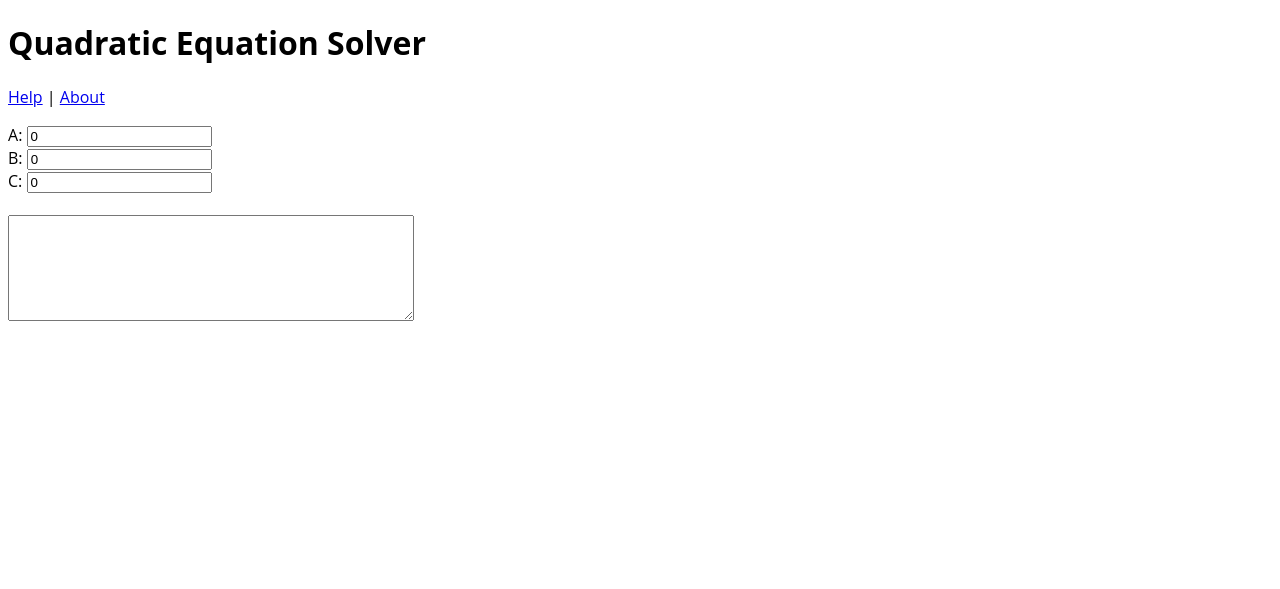
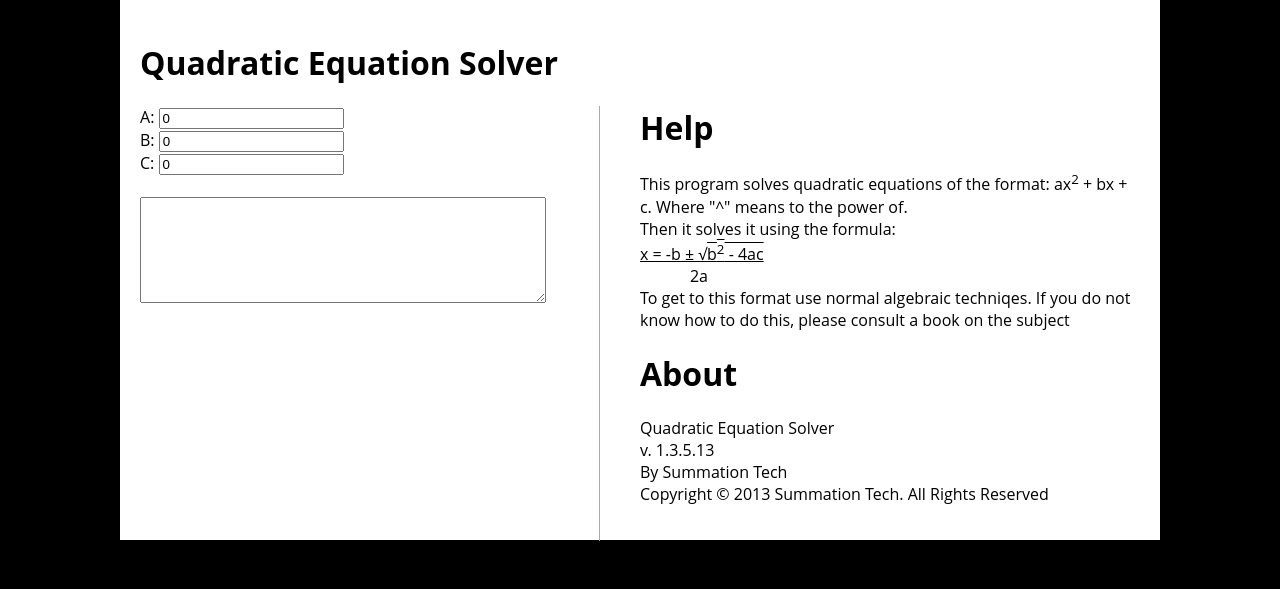
Before and after one commit to sumnerevans/quadratic-solver, a plain HTML site: page index.html in a window 1280 px wide. Drawn offline with Linux system fonts and the light colour scheme.

Commit message:
Moved Help, About to a div on the body from iframe; Improved page styling

```diff
--- a/index.html
+++ b/index.html
@@ -2,14 +2,25 @@
 <html lang="en">
     <head>
         <meta charset="utf-8" />
-        <title>Quadratic Solver</title>
+        <title>Quadratic Equation Solver</title>
         <link type="text/css" rel="stylesheet" href="styles.css">
         <script type="text/javascript" src="script.js"></script>
     </head>
     <body onload="QS.setup()">
+		<div class="center">
 			<h1>Quadratic Equation Solver</h1>
-        <iframe id="frame"></iframe>
-        <p><a id="help" href="javascript:void(0);">Help</a> | <a id="about" href="javascript:void(0);">About</a></p>
+			<div class="info">
+				<h1 class="help-header">Help</h1>
+				<p>This program solves quadratic equations of the format: ax<sup>2</sup> + bx + c. Where "^" means to the power of.<br>
+				Then it solves it using the formula:<br>
+				<span style="text-decoration: underline;">x = -b &#177; &#8730;<span style="text-decoration: overline;">b<sup>2</sup> - 4ac</span></span><br>
+				&nbsp;&nbsp;&nbsp;&nbsp;&nbsp;&nbsp;&nbsp;&nbsp;&nbsp;&nbsp;&nbsp;&nbsp;2a<br>
+				To get to this format use normal algebraic techniqes. If you do not know how to do this, please consult a book on the subject<br>
+				<h1>About</h1><p>Quadratic Equation Solver<br>
+				v. 1.3.5.13<br>
+				By Summation Tech<br>
+				Copyright &copy; 2013 Summation Tech. All Rights Reserved
+			</div>
 			<label for="a">A:</label>
 			<input type="number" id="a" value="0">
 			<br>
@@ -21,5 +32,6 @@
 			<br>
 			<br>
 			<textarea id="answer"></textarea>
+		</div>
     </body>
 </html>
--- a/script.js
+++ b/script.js
@@ -3,9 +3,6 @@ var QS = {
     bInput: null,
     cInput: null,
     answerTextarea: null,
-    iframe: null,
-    helpLink: null,
-    aboutLink: null,
 
     setup: function () {
         // Get all of the elements
@@ -13,9 +10,6 @@ var QS = {
         bInput = document.getElementById('b');
         cInput = document.getElementById('c');
         answerTextarea = document.getElementById('answer');
-        iframe = document.getElementById('frame').contentWindow.document;
-        helpLink = document.getElementById('help');
-        aboutLink = document.getElementById('about');
 
         // Load the data from local storage
         if (localStorage.savedAInput) {
@@ -26,11 +20,9 @@ var QS = {
         }
 
         // Add event listeners
-        aInput.addEventListener('keyup', QS.solveEquation, false);
-        bInput.addEventListener('keyup', QS.solveEquation, false);
-        cInput.addEventListener('keyup', QS.solveEquation, false);
-        helpLink.addEventListener('click', QS.printHelp, false);
-        aboutLink.addEventListener('click', QS.printAbout, false);
+        aInput.addEventListener('change', QS.solveEquation, false);
+        bInput.addEventListener('change', QS.solveEquation, false);
+        cInput.addEventListener('change', QS.solveEquation, false);
     },
 
     solveEquation: function () {
@@ -73,13 +65,5 @@ var QS = {
         // Print the answer to the screen
         answerTextarea.value = answer;
         console.log(answerTextarea);
-    },
-
-    printHelp: function () {
-        iframe.body.innerHTML = '<h1>Help</h1><p>This program solves quadratic equations of the format: ax^2 + bx + c. Where "^" means to the power of.<br>Then it solves it using the formula:<br> <span style="text-decoration: underline;">x = -b ± √<span style="text-decoration: overline;">b^2 - 4ac</span></span><br>&nbsp;&nbsp;&nbsp;&nbsp;&nbsp;&nbsp;&nbsp;&nbsp;&nbsp;&nbsp;&nbsp;&nbsp;2a<br>To get to this format use normal algebraic techniqes. If you do not know how to do this, please consult a book on the subject<br>';
-    },
-
-    printAbout: function () {
-        iframe.body.innerHTML = '<h1>About</h1><p style="font-family: monospace;">Quadratic Equation Solver<br>     v. 1.3.5.13<br>By Summation Tech<br>   Copyright &copy; 2013 Summation Tech. All Rights Reserved';
     }
 }
--- a/styles.css
+++ b/styles.css
@@ -1,15 +1,30 @@
 body {
     font-family: 'Open Sans', Arial;
+	background-color: black;
+	padding: 0;
+	margin: 0;
 }
 
-#frame {
+.info {
     float: right;
     width: 500px;
-    height: 500px;
-    border: none;
+	padding: 0 0 20px 40px;
+	border-left: 1px solid darkgrey;
 }
 
 #answer {
     width: 400px;
     height: 100px;
 }
+
+.center {
+	width: 1000px;
+	margin: auto;
+	background-color: white;
+	padding: 20px;
+	height: 500px;
+}
+
+.help-header {
+	margin-top: 0;
+}
```
Lines whose indentation alone changed are shown as unchanged.
